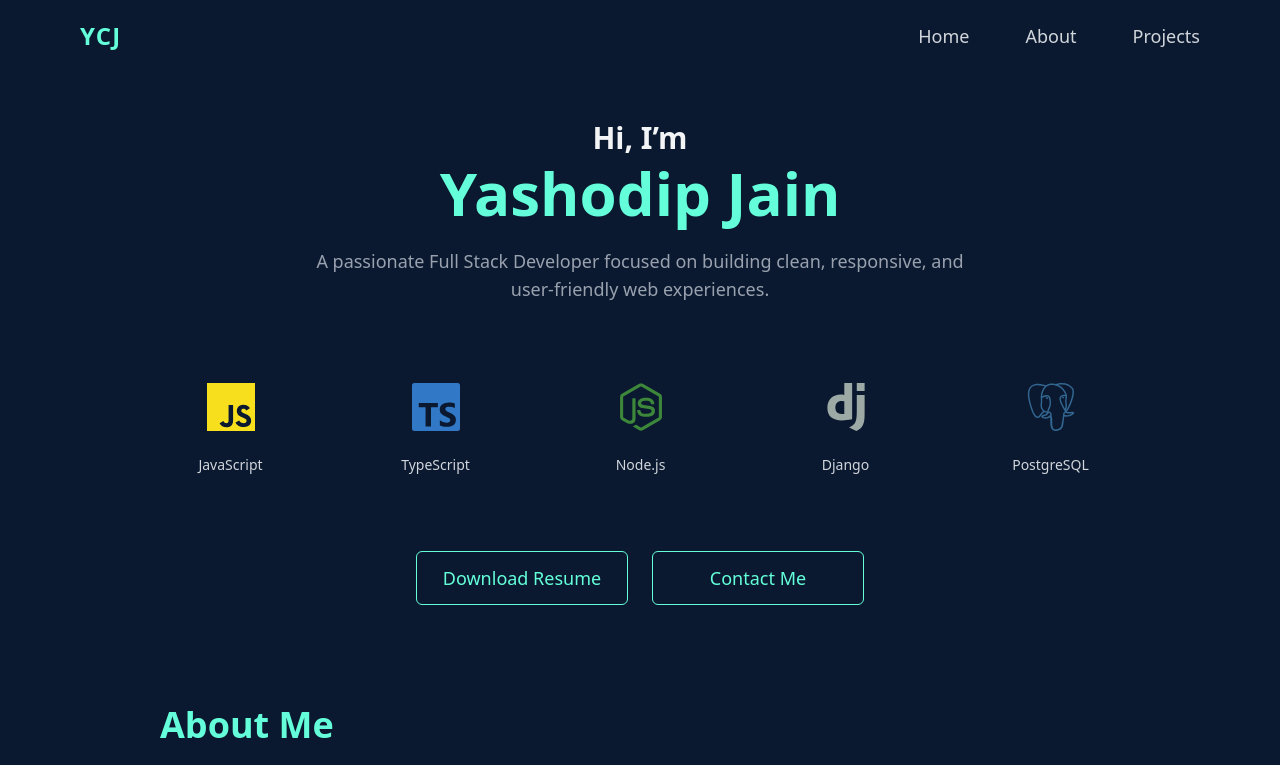
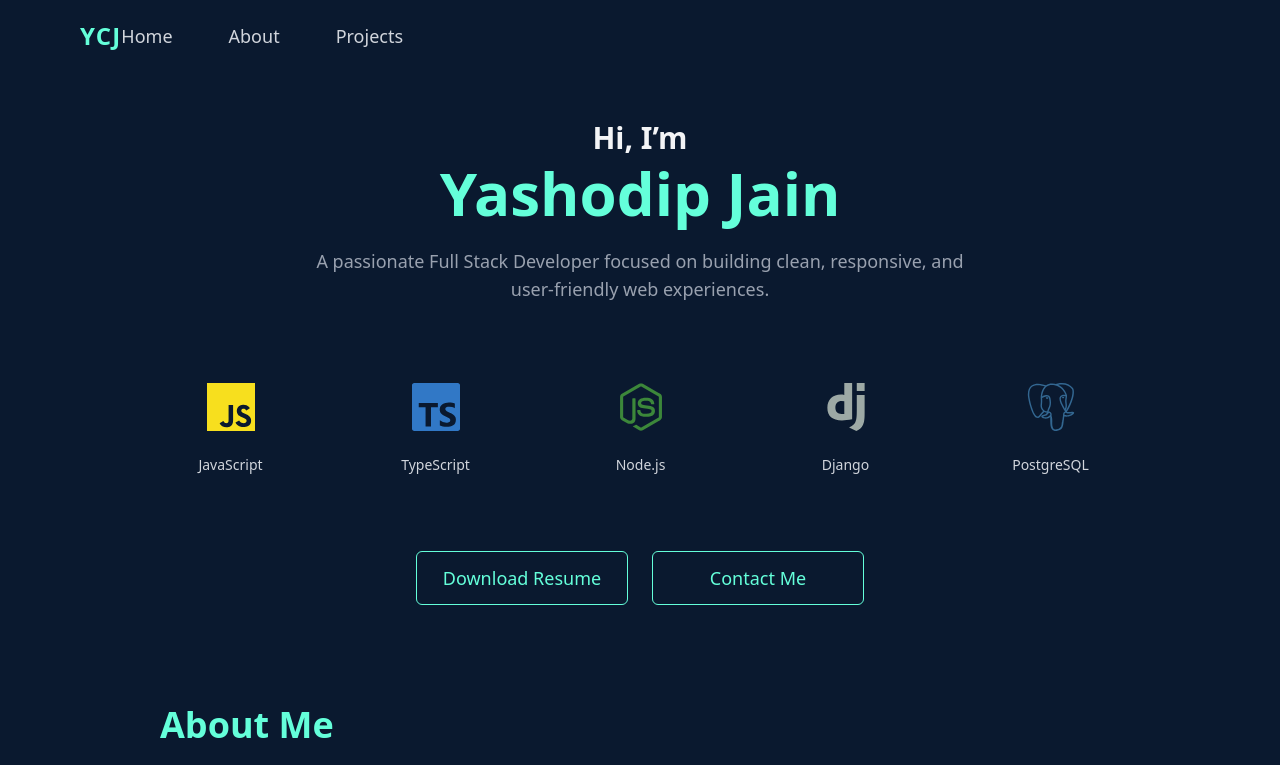
Before and after one commit to YASH0DIP/yashodip-jain-portfolio, a React (Vite) app: page / in a window 1280 px wide. Shown: the top 765 px of the page. Built offline with nearby package versions, Linux system fonts and the light colour scheme.

Commit message:
update header

```diff
--- a/src/components/Header.tsx
+++ b/src/components/Header.tsx
@@ -28,7 +28,7 @@ function Header() {
 
   return (
     <header
-      className={`fixed top-0 left-0 right-0 w-full z-50 transition-all duration-300 ${
+      className={`fixed top-0 left-0 right-0 max-w-80 w-full z-50 transition-all duration-300 ${
         isScrolled
           ? "bg-[#0a192f]"
           : "bg-transparent"
```
